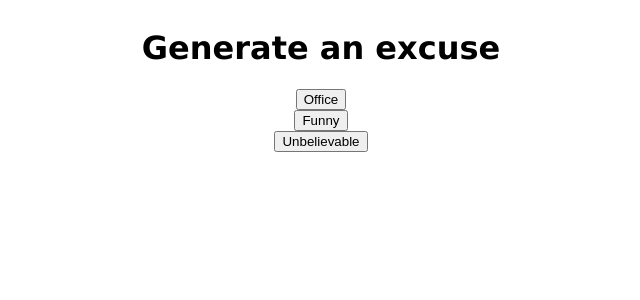
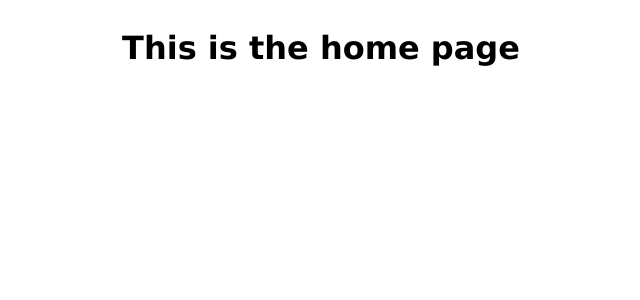
Before and after one commit to Emotion321/project, a React (Create React App) app: page / in a window 1280 px wide. Shown: the top 300 px of the page, without its empty margins (327-967 px from the left). Built offline with nearby package versions, Linux system fonts and the light colour scheme.

Commit message:
finally figured out how to use DOM

```diff
--- a/package.json
+++ b/package.json
@@ -35,5 +35,8 @@
       "last 1 firefox version",
       "last 1 safari version"
     ]
+  },
+  "devDependencies": {
+    "react-router-dom": "^6.14.2"
   }
 }
--- a/src/App.js
+++ b/src/App.js
@@ -1,30 +1,17 @@
-import { useEffect, useState } from "react";
 import "./App.css";
-import Axios from "axios";
+import { BrowserRouter as Router, Routes, Route } from "react-router-dom";
+import ReactDOM from "react-dom";
+import { Home } from "./pages/Home";
 import React from "react";
 
 function App() {
-  const [generatedExcuse, setGeneratedExcuse] = useState("");
-
-  const fetchExcuse = (excuse) => {
-    Axios.get(`https://excuser-three.vercel.app/v1/excuse/${excuse}/`).then(
-      (res) => {
-        setGeneratedExcuse(res.data[0].excuse);
-      }
-    );
-  };
-
   return (
     <div className="App">
-      <h1> Generate an excuse </h1>
-      <button onClick={() => fetchExcuse("office")}> Office </button>
-      <button onClick={() => fetchExcuse("funny")}> Funny </button>
-      <button onClick={() => fetchExcuse("unbelievable")}>
-        {" "}
-        Unbelievable{" "}
-      </button>
-
-      <h2>{generatedExcuse}</h2>
+      <Router>
+        <Routes>
+          <Route path="/" element={<Home />} />
+        </Routes>
+      </Router>
     </div>
   );
 }
--- /dev/null
+++ b/src/pages/Home.js
@@ -0,0 +1,5 @@
+import React from "react";
+
+export const Home = () => {
+  return <h1>This is the home page</h1>;
+};
```
Also changed, not shown: 1 other file (tests, documents, lock files or other folders).
